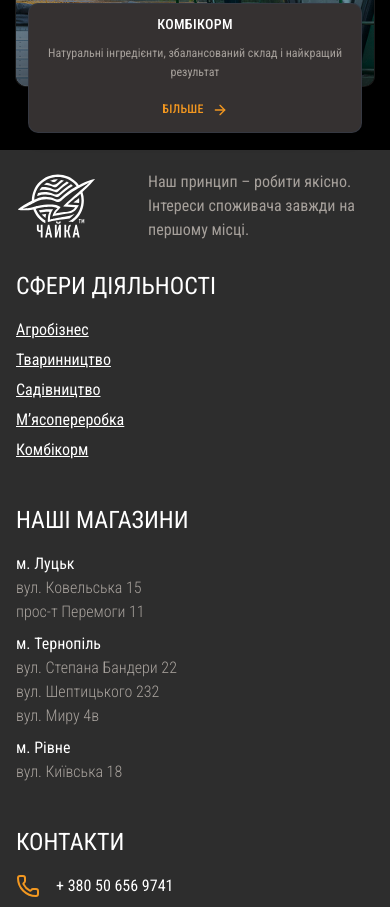
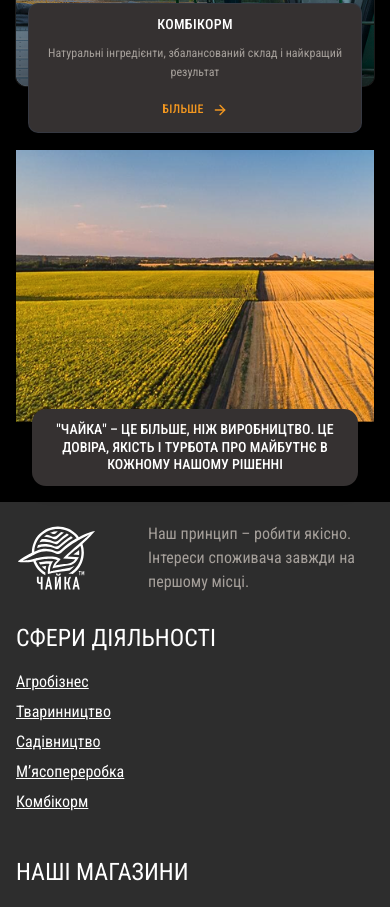
Before and after one commit to ArtemixArt228/chaika, a Next.js app: page / in a window 390 px wide. Shown: the part 3980-4887 px from the top of the page. Built offline with nearby package versions, Linux system fonts and the light colour scheme.

Commit message:
Refactor BannerSection: enable section in homepage, add Framer Motion animations, implement parallax effect, enhance responsiveness and styles, and update image configurations with better sizing and hover effects.

```diff
--- a/src/app/(homepage)/activity-section/components/activity-card.tsx
+++ b/src/app/(homepage)/activity-section/components/activity-card.tsx
@@ -193,6 +193,11 @@ export const ActivityCard = ({
           >
             <Image
               fill
+              sizes="(max-width: 640px) 320px,
+                     (max-width: 768px) 384px,
+                     (max-width: 1024px) 420px,
+                     480px
+              "
               className="
                 object-cover w-full h-full
                 rounded-lg sm:rounded-xl
--- a/src/app/(homepage)/banner-section/banner-section.tsx
+++ b/src/app/(homepage)/banner-section/banner-section.tsx
@@ -1,25 +1,80 @@
-import React from "react";
+"use client";
+
+import React, { useRef } from "react";
 import Image from "next/image";
+import { motion, useScroll, useTransform } from "framer-motion";
 
 export const BannerSection = () => {
+  const containerRef = useRef(null);
+  const { scrollYProgress } = useScroll({
+    target: containerRef,
+    offset: ["start end", "end start"],
+  });
+
+  const parallaxY = useTransform(scrollYProgress, [0, 1], ["-10%", "10%"]);
+
   return (
-    <section className="container mx-auto mb-24 lg:mb-52">
-      <div className="relative lg:rounded-xl h-92">
+    <section
+      ref={containerRef}
+      className="container mx-auto mb-16 sm:mb-20 md:mb-24 lg:mb-40 xl:mb-52 px-4 sm:px-6 lg:px-8"
+    >
+      <motion.div
+        className="relative lg:rounded-xl h-72 sm:h-80 md:h-92 lg:h-96 xl:h-[400px]"
+        initial={{ opacity: 0, y: 50 }}
+        whileInView={{ opacity: 1, y: 0 }}
+        viewport={{ once: true }}
+        transition={{ duration: 0.8, ease: [0.25, 0.25, 0, 1] }}
+      >
+        {/* Parallax image */}
+        <motion.div className="relative w-full h-full overflow-hidden lg:rounded-xl">
+          <motion.div style={{ y: parallaxY }} className="absolute inset-0">
             <Image
               src="/homepage/banner-section/banner.png"
               alt="Banner"
               fill
+              sizes="(max-width: 1024px) 100vw, 1200px"
               className="object-cover lg:rounded-xl"
             />
-        <div className="absolute w-full z-10 p-6 -bottom-16">
-          <div className="bg-night-rider rounded-xl text-center px-6 py-4">
-            <h5 className="text-base lg:text-3xl uppercase text-white">
-              &#34;Чайка&#34; – це більше, ніж виробництво. Це довіра, якість і
-              турбота про майбутнє в кожному нашому рішенні
-            </h5>
-          </div>
-        </div>
-      </div>
+          </motion.div>
+        </motion.div>
+
+        {/* Content */}
+        <motion.div
+          className="absolute w-full z-10 px-4 sm:px-6 lg:px-8 -bottom-12 sm:-bottom-14 md:-bottom-16 lg:-bottom-16"
+          initial={{ opacity: 0, y: 30 }}
+          whileInView={{ opacity: 1, y: 0 }}
+          viewport={{ once: true }}
+          transition={{ duration: 0.6, delay: 0.3 }}
+        >
+          <motion.div
+            className="bg-night-rider rounded-xl sm:rounded-2xl text-center px-4 sm:px-6 lg:px-8 py-3 sm:py-4 lg:py-6 shadow-lg hover:shadow-xl transition-all duration-300"
+            whileHover={{
+              y: -4,
+              boxShadow:
+                "0 20px 25px -5px rgba(0, 0, 0, 0.3), 0 10px 10px -5px rgba(0, 0, 0, 0.04)",
+            }}
+            transition={{ duration: 0.3 }}
+          >
+            <motion.h2
+              className="text-sm sm:text-base md:text-lg lg:text-2xl xl:text-3xl uppercase text-white leading-tight sm:leading-relaxed font-medium"
+              initial={{ opacity: 0 }}
+              whileInView={{ opacity: 1 }}
+              viewport={{ once: true }}
+              transition={{ duration: 0.8, delay: 0.5 }}
+            >
+              <motion.span
+                className="inline-block"
+                whileHover={{ scale: 1.05 }}
+                transition={{ duration: 0.2 }}
+              >
+                &#34;Чайка&#34;
+              </motion.span>{" "}
+              – це більше, ніж виробництво. Це довіра, якість і турбота про
+              майбутнє в кожному нашому рішенні
+            </motion.h2>
+          </motion.div>
+        </motion.div>
+      </motion.div>
     </section>
   );
 };
--- a/src/app/(homepage)/page.tsx
+++ b/src/app/(homepage)/page.tsx
@@ -15,7 +15,7 @@ export default function Home() {
 
       <ActivitySection />
 
-      {/*<BannerSection />*/}
+      <BannerSection />
 
       {/*<OurProductsSection />*/}
 
```
Lines whose indentation alone changed are shown as unchanged.
